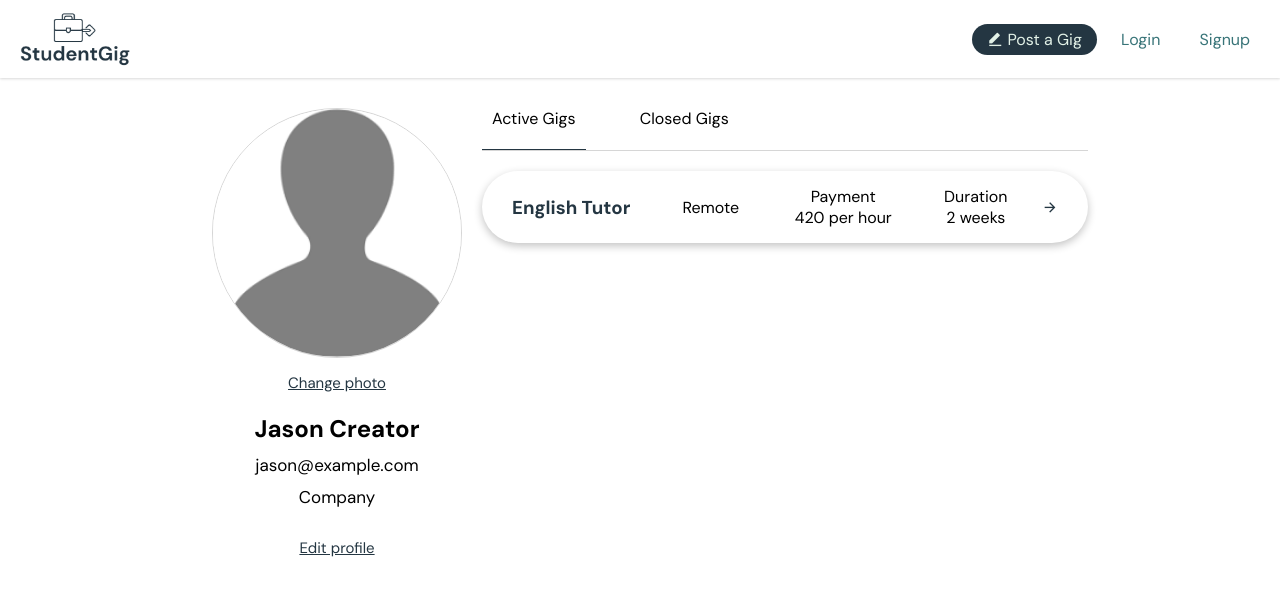
After one commit to markjasongalang/studentgig, a PHP site: page /gig-creator-profile.php in a window 1280 px wide. The commit adds this page. Shown: the top 596 px of the page. Run offline with PHP 8.4, Linux system fonts and the light colour scheme.

Commit message:
implemented frontend of gig creator profile

```diff
--- a/css/profile.css
+++ b/css/profile.css
@@ -7,9 +7,8 @@
     flex-basis: 30%;
     padding: 0 20px;
     text-align: center;
-}
 
-.left #profile-image {
+    #profile-image {
         width: 250px;
         height: 250px;
         border: 1px solid var(--special-gray);
@@ -17,52 +16,53 @@
         object-fit: cover;
     }
 
-.left #change-photo-form {
+    #change-photo-form {
         display: none;
     }
 
-.left #change-photo-btn {
+    #change-photo-btn {
         margin: 10px 0 20px 0;
     }
 
-.left #save-profile-image {
+    #save-profile-image {
         margin-top: 5px;
     }
 
-.left p {
+    p {
         font-size: 17px;
         margin: 10px 0;
     }
 
-.left .input-help {
+    .input-help {
         font-size: 14px;
         margin: 0;
     }
 
-.left #edit-profile-form .input-label,
-.left #edit-profile-form input {
+    #edit-profile-form .input-label,
+    #edit-profile-form input {
         display: none;
+    }
 }
 
 .main {
     flex-basis: 70%;
 }
 
-.main .top-nav {
+.top-nav {
     list-style-type: none;
     border-bottom: 1px solid var(--special-gray);
-}
 
-.top-nav li {
+    li {
         display: inline-block;
         margin-right: 40px;
         padding: 0 10px 20px 10px;
         cursor: pointer;
     }
 
-.top-nav li:hover,
-.top-nav li.active {
+    li:hover,
+    li.active {
         border-bottom: 1px solid var(--primary-color);
+    }
 }
 
 textarea {
@@ -73,23 +73,24 @@ textarea {
     display: none;
 }
 
-.gig-item:hover {
+.gig-item {
+    &:hover {
         border: none;
     }
 
-.gig-item button {
+    button {
         margin: 0;
     }
 
-.gig-item .with-actions {
+    .with-actions {
         padding: 0 10px;
         text-align: center;
     }
 
-.gig-item .with-actions a {
+    .with-actions a {
         color: var(--primary-color);
     }
-
+}
 
 /* ------------------- Student (Profile) ------------------- */
 .about-me {
@@ -101,8 +102,24 @@ textarea {
 }
 
 .hired-gigs {
+    display: none;
     padding: 20px 0;
-    display: none;
 }
 
 /* ------------------- Gig Creator (Profile) ------------------- */
+.active-gigs {
+    padding: 20px 0;
+
+    .gig-item:hover {
+        border: 1px solid var(--primary-color);
+    }
+}
+
+.closed-gigs {
+    display: none;
+    padding: 20px 0;
+
+    .gig-item:hover {
+        border: 1px solid var(--primary-color);
+    }
+}
--- a/css/style.css
+++ b/css/style.css
@@ -186,7 +186,7 @@ input[type=file] {
     color: var(--secondary-color);
 
     &:hover {
-        background: none;
+        background: none !important;
         color: var(--primary-color);
     }
 }
--- /dev/null
+++ b/gig-creator-profile.php
@@ -0,0 +1,185 @@
+<?php
+    $title = 'Gig Creator Profile';
+    $css_file_name = 'profile';
+    include './partials/header.php';
+?>
+
+<div class="container">
+    <div class="left">
+        <!-- Profile Image -->
+        <img id="profile-image" src="./images/profile-image.png" alt="Profile image">
+        <form id="change-photo-form" method="POST">
+            <input id="profile-image-upload" type="file" accept="image/*">
+            <input id="save-profile-image" type="submit" value="Save">
+        </form>
+        <button id="change-photo-btn" class="text-btn" type="button">Change photo</button>
+
+        <form id="edit-profile-form" method="POST">
+            <!-- Gig Creator Name -->
+            <h3 class="input-label">First name</h3>
+            <input type="text" placeholder="Enter first name">
+            <p class="input-help"></p>
+            <h3 class="input-label">Last name</h3>
+            <input type="text" placeholder="Enter last name">
+            <p class="input-help"></p>
+            <h2 class="displayed">Jason Creator</h2>
+
+            <!-- Email -->
+            <h3 class="input-label">Email</h3>
+            <input type="email" placeholder="Enter email">
+            <p class="input-help"></p>
+            <p class="displayed">jason@example.com</p>
+
+            <!-- Company -->
+            <h3 class="input-label">Company</h3>
+            <input type="text" placeholder="Enter company (optional)">
+            <p class="input-help"></p>
+            <p class="displayed">Company</p>
+
+            <input type="submit" value="Update">
+        </form>
+
+        <button id="edit-profile-btn" class="text-btn" type="button">Edit profile</button>
+    </div>
+
+    <div class="main">
+        <ul class="top-nav">
+            <li id="active-gigs-tab" class="active">Active Gigs</li>
+            <li id="closed-gigs-tab">Closed Gigs</li>
+        </ul>
+
+        <div class="active-gigs">
+            <a href="./gig-details?g=" class="gig-item">
+                <h3 class="gig-title">English Tutor</h3>
+                <p class="gig-type">Remote</p>
+                <div>
+                    <p>Payment</p>
+                    <p>420 per hour</p>
+                </div>
+                <div>
+                    <p>Duration</p>
+                    <p>2 weeks</p>
+                </div>
+                <i class="ri-arrow-right-line"></i>
+            </a>
+        </div>
+
+        <div class="closed-gigs">
+            <a href="./gig-details?g=" class="gig-item">
+                <h3 class="gig-title">Graphic Designer</h3>
+                <p class="gig-type">Onsite</p>
+                <div>
+                    <p>Payment</p>
+                    <p>750 per week</p>
+                </div>
+                <div>
+                    <p>Duration</p>
+                    <p>3 months</p>
+                </div>
+                <i class="ri-arrow-right-line"></i>
+            </a>
+        </div>
+    </div>
+</div>
+
+<script>
+    // ========================== SIDE ==========================
+    // Change Photo
+    const changePhotoBtn = document.querySelector('#change-photo-btn');
+    const profileImage = document.querySelector('#profile-image');
+    const changePhotoForm = document.querySelector('#change-photo-form');
+
+    changePhotoBtn.addEventListener('click', () => {
+        if (changePhotoBtn.innerHTML === 'Change photo') {
+            changePhotoForm.style.display = 'block';
+
+            changePhotoBtn.innerHTML = 'Cancel';
+        } else {
+            changePhotoForm.reset();
+            changePhotoForm.style.display = 'none';
+
+            changePhotoBtn.innerHTML = 'Change photo';
+        }
+    });
+
+    const profileImageUpload = document.querySelector('#profile-image-upload');
+    profileImageUpload.addEventListener('change', (e) => {
+        const file = e.target.files[0];
+        if (file) {
+            const reader = new FileReader();
+            reader.onload = (e) => {
+                profileImage.src = e.target.result;
+            };
+            reader.readAsDataURL(file);
+        } else {
+            profileImage.src = './images/profile-image.png';
+        }
+    });
+
+    // Edit Profile
+    const editProfileBtn = document.querySelector('#edit-profile-btn');
+    const editProfileForm = document.querySelector('#edit-profile-form');
+
+    editProfileBtn.addEventListener('click', () => {
+        if (editProfileBtn.innerHTML == 'Edit profile') {
+            document.querySelectorAll('.left #edit-profile-form .input-label').forEach(inputLabel => {
+                inputLabel.style.display = 'block';
+            });
+            document.querySelectorAll('.left #edit-profile-form input').forEach(input => {
+                input.style.display = 'block';
+            });
+            document.querySelectorAll('.displayed').forEach(displayed => {
+                displayed.style.display = 'none';
+            });
+
+            editProfileBtn.innerHTML = 'Cancel';
+        } else {
+            document.querySelectorAll('.displayed').forEach(displayed => {
+                displayed.style.display = 'block';
+            });
+            document.querySelectorAll('.left #edit-profile-form .input-label').forEach(inputLabel => {
+                inputLabel.style.display = 'none';
+            });
+            document.querySelectorAll('.left #edit-profile-form input').forEach(input => {
+                input.style.display = 'none';
+            });
+
+            editProfileForm.reset();
+
+            editProfileBtn.innerHTML = 'Edit profile';
+        }
+    });
+
+    // ========================== MAIN  ==========================
+    const tabs = [
+        document.querySelector('#active-gigs-tab'),
+        document.querySelector('#closed-gigs-tab')
+    ];
+
+    const sections = [
+        document.querySelector('.active-gigs'),
+        document.querySelector('.closed-gigs')
+    ];
+
+    tabs[0].addEventListener('click', () => {
+        sections.forEach(section => section.style.display = 'none');
+        tabs.forEach(tab => tab.classList.remove('active'));
+        sections[0].style.display = 'block';
+        tabs[0].classList.add('active');
+    });
+
+    // Active Gigs
+
+
+    // Closed Gigs
+    tabs[1].addEventListener('click', () => {
+        sections.forEach(section => section.style.display = 'none');
+        tabs.forEach(tab => tab.classList.remove('active'));
+        sections[1].style.display = 'block';
+        tabs[1].classList.add('active');
+    });
+</script>
+
+<?php
+    include './partials/footer.php';
+?>
--- a/profile.php
+++ b/student-profile.php
@@ -1,11 +1,12 @@
 <?php
-    $title = 'Profile';
+    $title = 'Student Profile';
     $css_file_name = 'profile';
     include './partials/header.php';
 ?>
 
 <div class="container">
     <div class="left">
+        <!-- Profile Image -->
         <img id="profile-image" src="./images/profile-image.png" alt="Profile image">
         <form id="change-photo-form" method="POST">
             <input id="profile-image-upload" type="file" accept="image/*">
```
Lines whose indentation alone changed are shown as unchanged.
